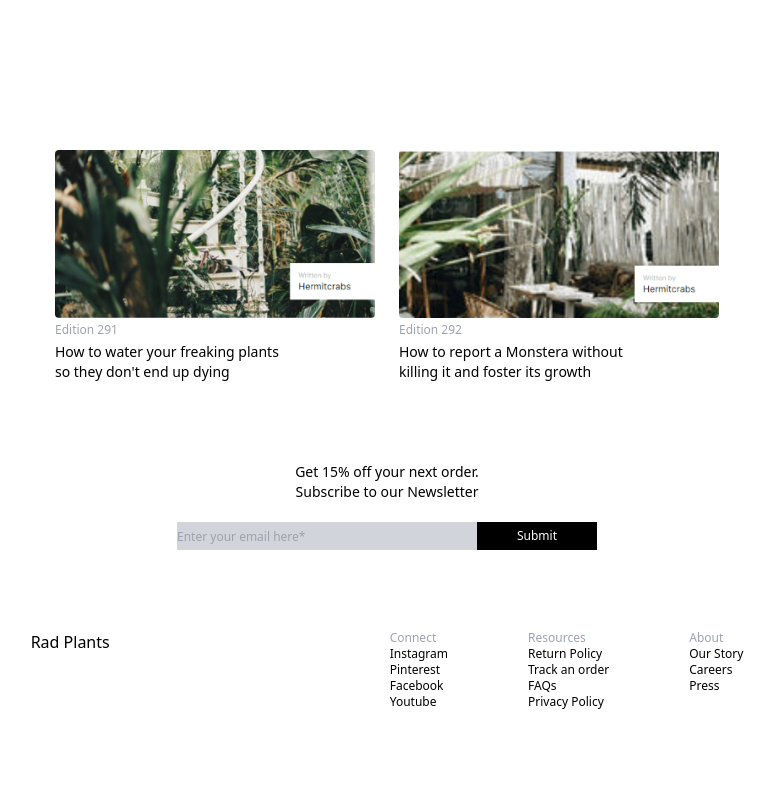
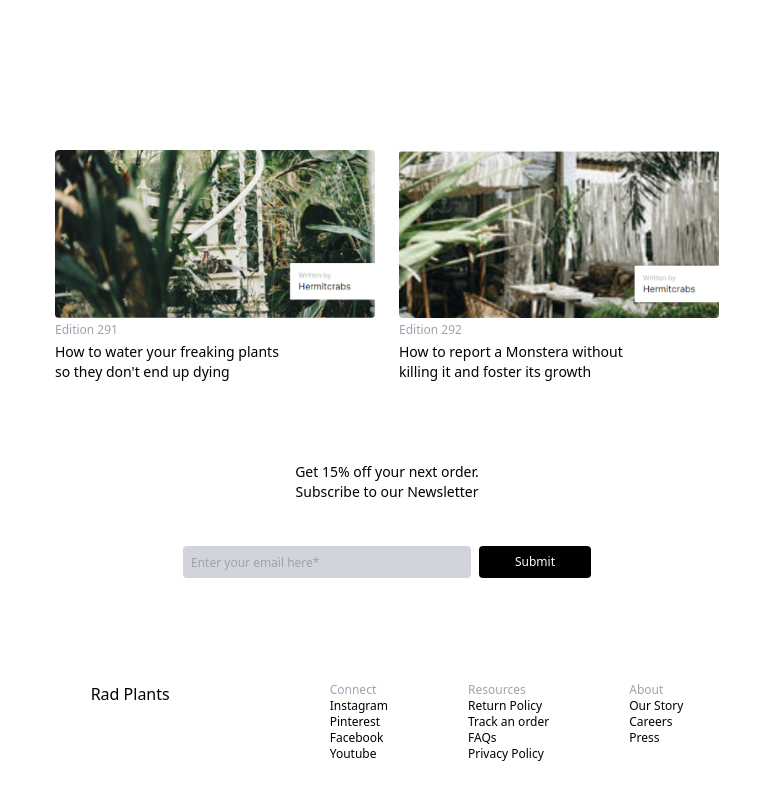
Before and after one commit to neducod/firsttailwind, a website: page index.html in a window 1280 px wide. Shown: the part 1493-2293 px from the top of the page, without its empty margins (253-1028 px from the left). Before the commit the page ends 2243 px from the top, so only its background shows below. Drawn offline with nearby package versions, Linux system fonts and the light colour scheme.

Commit message:
more stylings

```diff
--- a/index.html
+++ b/index.html
@@ -111,20 +111,25 @@
         </div>
     </div>
 
-    <div class="grid place-items-center my-20">
+    <div class="grid place-items-center my-20 grid-cols-1">
         <h3 class=" text-sm">Get 15% off your next order.</h3>
         <h3 class="mb-5 text-sm">Subscribe to our Newsletter</h3>
-        <form action="#" class="flex">
-            <input  class="w-75 h-7 text-xs  text-black bg-gray-300"  type="email" name="" id="" placeholder="Enter your email here*"> <input class="w-30 h-7 bg-black text-white text-xs"  type="submit" value="Submit">
+        <form action="#" class="flex flex-col sm:flex-row flex-wrap justify-center items-center gap-2 px-4 my-6">
+            <!-- flex flex-wrap justify-center  -->
+            <input class="w-full sm:w-72 h-8 px-2 text-xs text-black bg-gray-300 rounded"  type="email" name="" id="" placeholder="Enter your email here*">
+            <!--  class="w-75 h-7 text-xs  text-black bg-gray-300"  -->
+            <input class="  w-full sm:w-28 h-8 bg-black text-white text-xs rounded"  type="submit" value="Submit">
+            <!-- w-30 h-7 bg-black text-white text-xs -->
         </form>
     </div>
 
-    <div class="flex justify-center gap-70 my-10">
+    <div class="flex flex-col md:flex-row justify-center items-start gap-10 md:gap-40 my-10 px-4 text-center md:text-left">
+        <!-- flex justify-center gap-70 my-10 -->
         <div>
             <h3>Rad Plants</h3>
         </div>
         <div class="flex gap-20">
-            <div>
+            <div class="flex flex-col sm:flex-row gap-8 text-xs">
                 <ul class="text-xs">
                     <p class="text-gray-400">Connect</p>
                     <li ><a href="#">Instagram</a></li>
```
